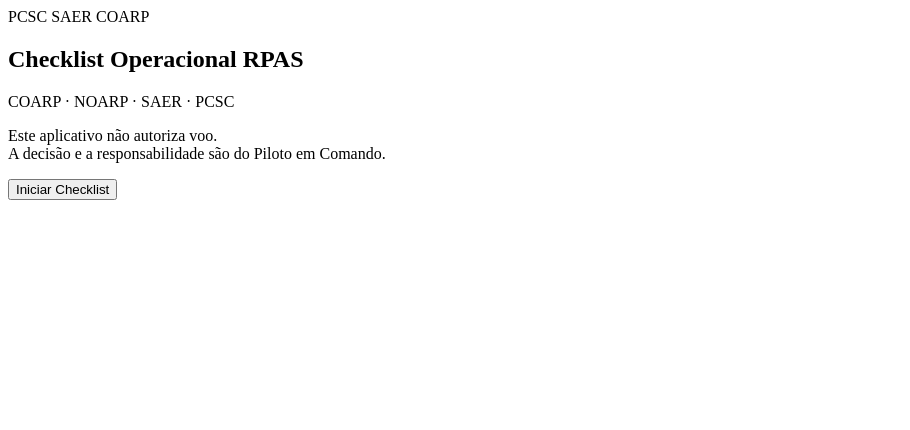
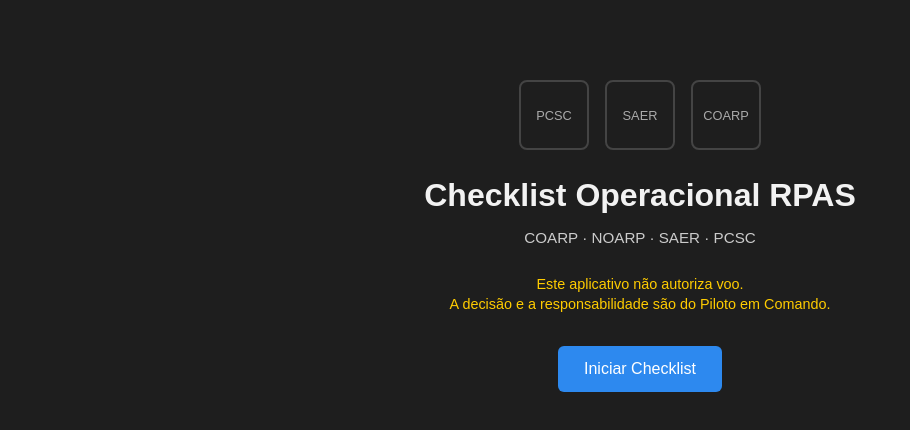
Before and after one commit to Leaphar1979/checklist-rpas, a plain HTML site: page index.html in a window 1280 px wide. Shown: the whole page, without its empty margins (0-910 px from the left). Drawn offline with Linux system fonts and the light colour scheme.

Commit message:
Add institutional styling for splash screen

```diff
--- a/css/style.css
+++ b/css/style.css
@@ -1 +1,95 @@
-/* style.css – em construção */
+/* =====================================================
+   CHECKLIST OPERACIONAL RPAS
+   Estilo institucional – PCSC / SAER / COARP
+   ===================================================== */
+
+* {
+  box-sizing: border-box;
+  font-family: Arial, Helvetica, sans-serif;
+}
+
+body {
+  margin: 0;
+  padding: 0;
+  background-color: #1e1e1e;
+  color: #f2f2f2;
+}
+
+/* Telas */
+.screen {
+  display: none;
+  min-height: 100vh;
+  padding: 32px 20px;
+  text-align: center;
+}
+
+.screen.active {
+  display: block;
+}
+
+/* Logos */
+.logos {
+  display: flex;
+  justify-content: center;
+  align-items: center;
+  gap: 16px;
+  margin-bottom: 24px;
+}
+
+.logo-placeholder {
+  width: 70px;
+  height: 70px;
+  border: 2px solid #444;
+  border-radius: 8px;
+  display: flex;
+  align-items: center;
+  justify-content: center;
+  color: #aaa;
+  font-size: 0.8rem;
+}
+
+/* Títulos */
+h1 {
+  font-size: 1.6rem;
+  margin-bottom: 8px;
+}
+
+.subtitle {
+  color: #ccc;
+  font-size: 0.95rem;
+  margin-bottom: 28px;
+}
+
+/* Aviso */
+.warning {
+  font-size: 0.9rem;
+  color: #ffcc00;
+  margin-bottom: 32px;
+  line-height: 1.4;
+}
+
+/* Botão principal */
+button {
+  background-color: #2d89ef;
+  color: #ffffff;
+  border: none;
+  padding: 14px 26px;
+  font-size: 1rem;
+  border-radius: 6px;
+  cursor: pointer;
+}
+
+button:hover {
+  background-color: #1b5fa7;
+}
+
+/* Responsividade básica */
+@media (min-width: 768px) {
+  h1 {
+    font-size: 2rem;
+  }
+
+  .screen {
+    padding-top: 80px;
+  }
+}
```
